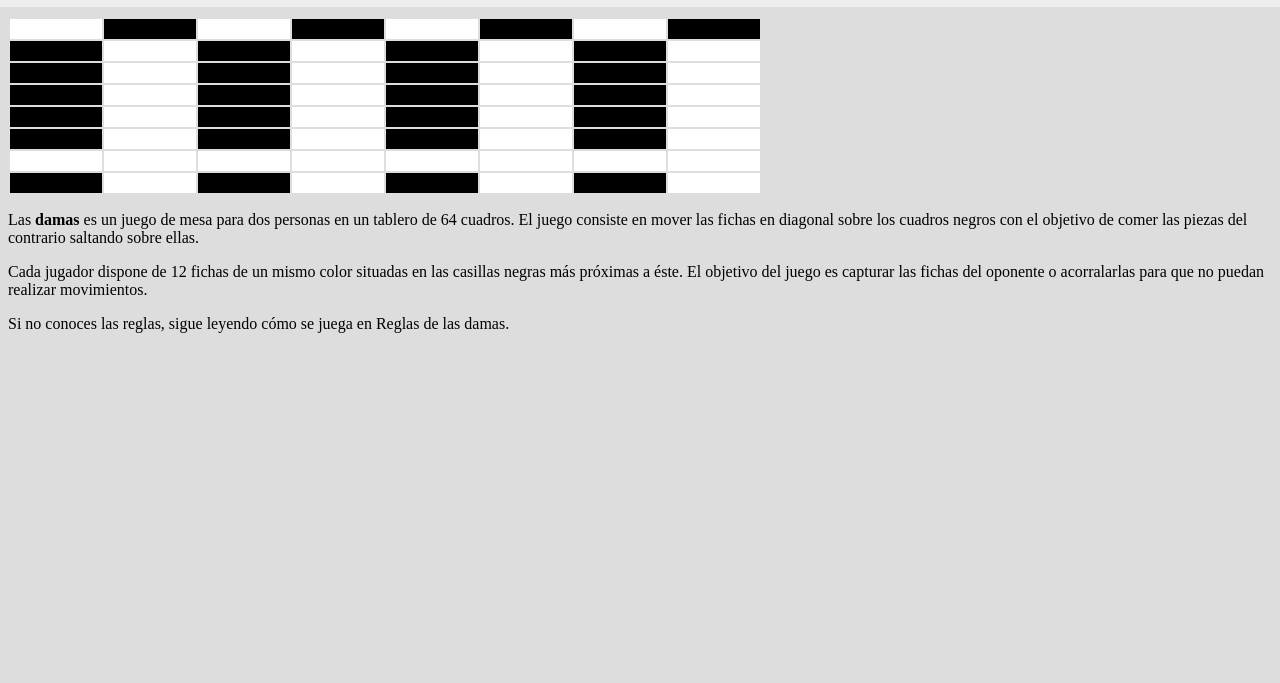
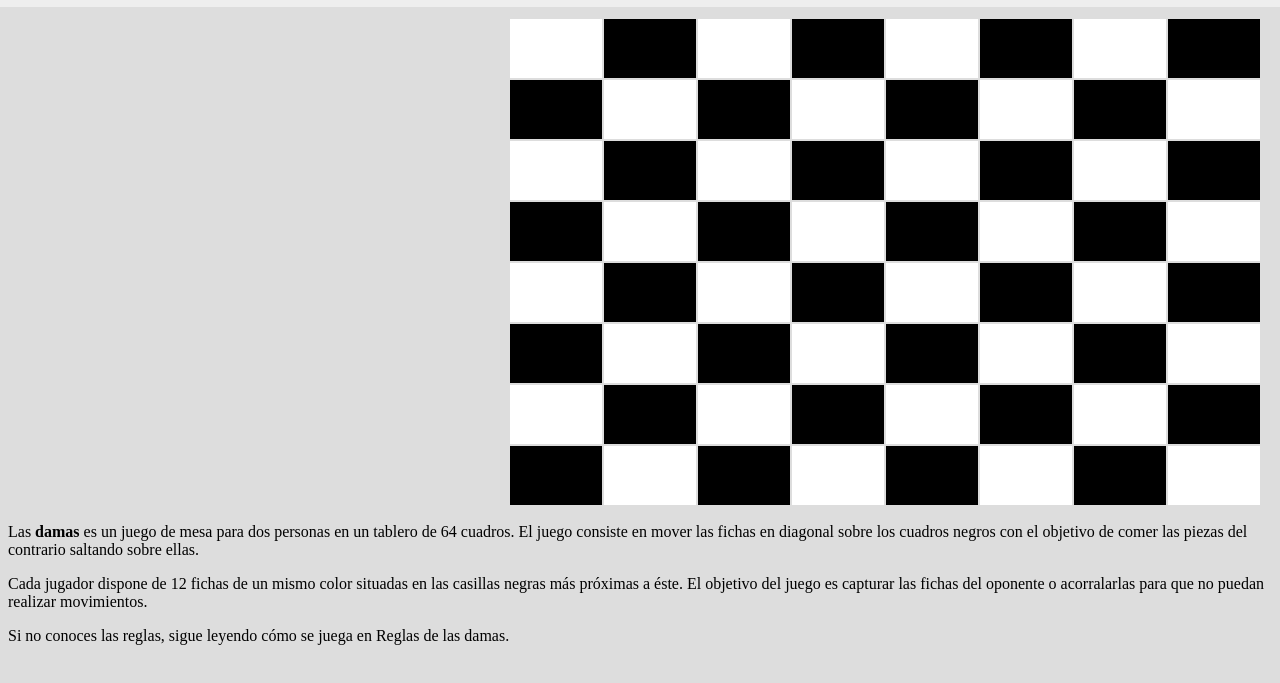
Before and after one commit to gagi126/MiniDamas, a plain HTML site: page index.html in a window 1280 px wide. Shown: the part 105-788 px from the top of the page. Drawn offline with Linux system fonts and the light colour scheme.

Commit message:
Update index.html

```diff
--- a/index.html
+++ b/index.html
@@ -16,7 +16,7 @@
   <li>Portada</li>
 </ul>
 <h2></h2>
-<table id=tabla>
+<table style="position:center;height: 490px; border: 1; padding-left:500px">
 <tr>
 <td>&nbsp;</td>
 <td id="casilleronegro">&nbsp;</td>
@@ -38,14 +38,14 @@
 <td style="width: 90px; position: relative; margin-left: auto; margin-right: auto;">&nbsp;</td>
 </tr>
 <tr>
+<td>&nbsp;</td>
 <td id="casilleronegro">&nbsp;</td>
-<td style="width: 90px; position: relative; margin-left: auto; margin-right: auto;">&nbsp;</td>
+<td>&nbsp;</td>
+<td id="casilleronegro" >&nbsp;</td>
+<td>&nbsp;</td>
 <td id="casilleronegro">&nbsp;</td>
-<td style="width: 90px; position: relative; margin-left: auto; margin-right: auto;">&nbsp;</td>
+<td>&nbsp;</td>
 <td id="casilleronegro">&nbsp;</td>
-<td style="width: 90px; position: relative; margin-left: auto; margin-right: auto;">&nbsp;</td>
-<td id="casilleronegro">&nbsp;</td>
-<td style="width: 90px; position: relative; margin-left: auto; margin-right: auto;">&nbsp;</td>
 </tr>
 <tr>
 <td id="casilleronegro"> &nbsp;</td>
@@ -58,14 +58,14 @@
 <td style="width: 90px; position: relative; margin-left: auto; margin-right: auto;">&nbsp;</td>
 </tr>
 <tr>
+<td>&nbsp;</td>
 <td id="casilleronegro">&nbsp;</td>
-<td style="width: 90px; position: relative; margin-left: auto; margin-right: auto;">&nbsp;</td>
+<td>&nbsp;</td>
+<td id="casilleronegro" >&nbsp;</td>
+<td>&nbsp;</td>
 <td id="casilleronegro">&nbsp;</td>
-<td style="width: 90px; position: relative; margin-left: auto; margin-right: auto;">&nbsp;</td>
+<td>&nbsp;</td>
 <td id="casilleronegro">&nbsp;</td>
-<td style="width: 90px; position: relative; margin-left: auto; margin-right: auto;">&nbsp;</td>
-<td id="casilleronegro">&nbsp;</td>
-<td style="width: 90px; position: relative; margin-left: auto; margin-right: auto;">&nbsp;</td>
 </tr>
 <tr>
 <td id="casilleronegro"> &nbsp;</td>
@@ -79,13 +79,13 @@
 </tr>
 <tr>
 <td style="width: 90px; position: relative; margin-left: auto; margin-right: auto;">&nbsp;</td>
+<td id="casilleronegro"> &nbsp;</td>
 <td style="width: 90px; position: relative; margin-left: auto; margin-right: auto;">&nbsp;</td>
+<td id="casilleronegro"> &nbsp;</td>
 <td style="width: 90px; position: relative; margin-left: auto; margin-right: auto;">&nbsp;</td>
+<td id="casilleronegro"> &nbsp;</td>
 <td style="width: 90px; position: relative; margin-left: auto; margin-right: auto;">&nbsp;</td>
-<td style="width: 90px; position: relative; margin-left: auto; margin-right: auto;">&nbsp;</td>
-<td style="width: 90px; position: relative; margin-left: auto; margin-right: auto;">&nbsp;</td>
-<td style="width: 90px; position: relative; margin-left: auto; margin-right: auto;">&nbsp;</td>
-<td style="width: 90px; position: relative; margin-left: auto; margin-right: auto;">&nbsp;</td>
+<td id="casilleronegro"> &nbsp;</td>
 </tr>
 <tr>
 <td id="casilleronegro"> &nbsp;</td>
@@ -98,7 +98,7 @@
 <td style="width: 90px; position: relative; margin-left: auto; margin-right: auto;">&nbsp;</td>
 </tr>
 </table>
-	<div class="texto">
+	<div id="texto" style="texto" class="texto">
 		<p>Las <strong>damas</strong> es un juego de mesa para dos personas en un tablero de 64 cuadros. El juego consiste en mover las fichas en diagonal sobre los cuadros negros con el objetivo de comer las piezas del contrario saltando sobre ellas.</p>
 
 		<p>Cada jugador dispone de 12 fichas de un mismo color situadas en las casillas negras más próximas a éste. El objetivo del juego es capturar las fichas del oponente o acorralarlas para que no puedan realizar movimientos.</p>
```
